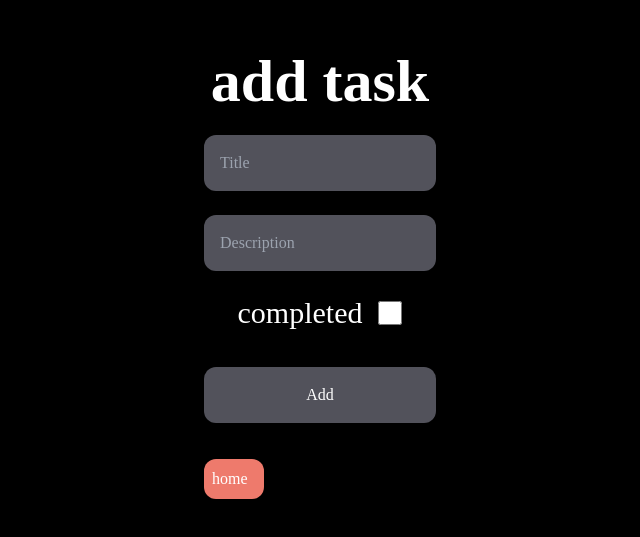
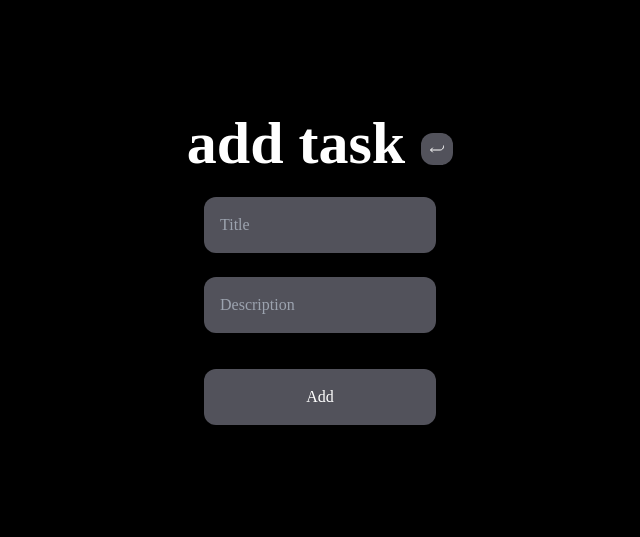
Before and after one commit to beeplovsharma/todo-zustand, a Next.js app: page /addtask in a window 1280 px wide. Shown: the part 137-674 px from the top of the page, without its empty margins (320-960 px from the left). Built offline with nearby package versions, Linux system fonts and the light colour scheme.

Commit message:
new features added

```diff
--- a/src/app/addtask/page.js
+++ b/src/app/addtask/page.js
@@ -3,6 +3,7 @@ import Link from "next/link";
 import { useTodosStore } from "../store/Todos";
 import { useRouter } from "next/navigation";
 import { useState } from "react";
+import { IoReturnDownBackOutline } from "react-icons/io5";
 
 function Page() {
   const router = useRouter();
@@ -30,9 +31,15 @@ function Page() {
   return (
     <>
       <div className="max-w-[1000px] text-white h-screen  mx-auto flex flex-col justify-center">
-        <h1 className="font-['tomato_grotesk'] font-bold text-6xl text-center my-6">
-          add task
-        </h1>
+        <div className="flex gap-4 justify-center items-center">
+          <h1 className="font-['tomato_grotesk'] font-bold text-6xl text-center my-6">
+            add task
+          </h1>
+
+          <Link href="/" className="bg-zinc-600 mt-3 p-2 rounded-xl">
+            <IoReturnDownBackOutline />
+          </Link>
+        </div>
         <div className="flex gap-6 flex-col justify-center max-w-[600px] mx-auto">
           <input
             type="text"
@@ -48,7 +55,7 @@ function Page() {
             onChange={(e) => setDescription(e.target.value)}
             className="bg-zinc-600 p-4 rounded-xl "
           />
-          <div className="flex gap-4 justify-center items-center">
+          {/* <div className="flex gap-4 justify-center items-center">
             <span className='font-["tomato_grotesk"] text-3xl'>completed</span>
             <input
               type="checkbox"
@@ -56,7 +63,7 @@ function Page() {
               onChange={(e) => setCompleted(e.target.checked)}
               className="w-6 h-6"
             />
-          </div>
+          </div> */}
 
           <button
             onClick={() => handleAddTask()}
@@ -64,9 +71,6 @@ function Page() {
           >
             Add
           </button>
-          <Link href="/" className="bg-[#fa8072f3] p-2 w-[60px] rounded-xl">
-            home
-          </Link>
         </div>
       </div>
     </>
--- a/src/app/components/TodoItem.js
+++ b/src/app/components/TodoItem.js
@@ -82,8 +82,18 @@ export const TodoItem = () => {
                 className="mt-[4px]"
               />
               <div className="md:w-[240px]">
-                <h1 className="font-bold">{task.title}</h1>
-                <h3 className="break-words">{task.description}</h3>
+                <h1
+                  style={{ opacity: !completed && "30%" }}
+                  className="font-bold"
+                >
+                  {task.title}
+                </h1>
+                <h3
+                  style={{ opacity: !completed && "30%" }}
+                  className="break-words"
+                >
+                  {task.description}
+                </h3>
               </div>
             </div>
 
--- a/src/app/page.js
+++ b/src/app/page.js
@@ -11,7 +11,7 @@ export default function Home() {
         <div className="flex justify-between items-center">
           <Link
             href="/addtask"
-            className="bg-[salmon] px-4 py-2 my-4 text-lg font-bold rounded-md"
+            className="bg-zinc-600 px-4 py-2 my-4 text-lg font-bold rounded-md"
           >
             Add Task
           </Link>
```
